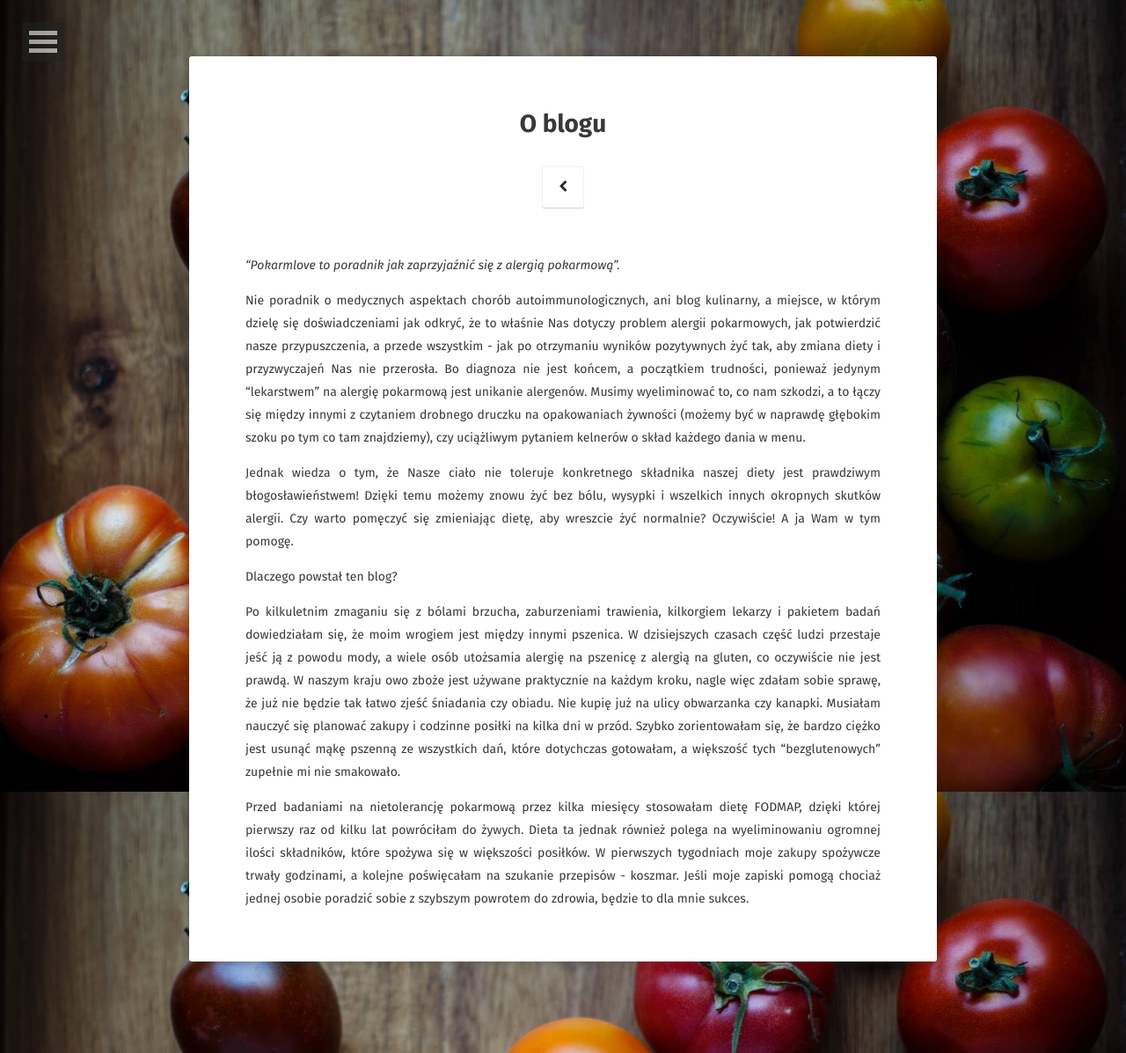
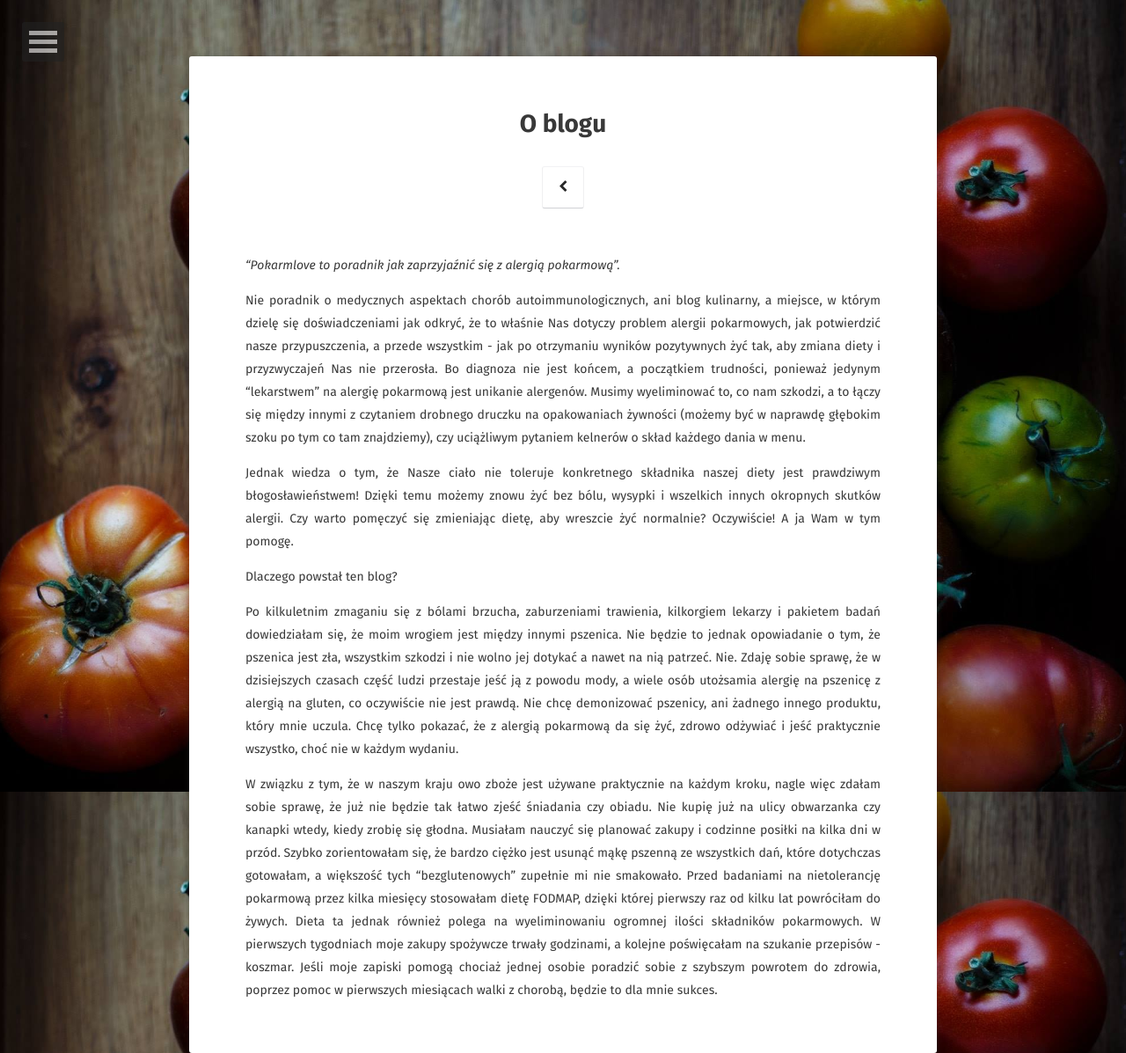
Before and after one commit to Emikis/emikis.github.io, a Jekyll site: the page built from about/index.md, in a window 1280 px wide. Shown: the whole page at 88% size. Built offline with Jekyll 4.4.1, drawn with Linux system fonts in a browser that asks for light colours; some web fonts are replaced.

Commit message:
Update index.md

```diff
--- a/about/index.md
+++ b/about/index.md
@@ -13,6 +13,6 @@ Jednak wiedza o tym, że Nasze ciało nie toleruje konkretnego składnika naszej
 
 Dlaczego powstał ten blog?
 
-Po kilkuletnim zmaganiu się z bólami brzucha, zaburzeniami trawienia, kilkorgiem lekarzy i pakietem badań dowiedziałam się, że moim wrogiem jest między innymi pszenica. W dzisiejszych czasach część ludzi przestaje jeść ją z powodu mody, a wiele osób utożsamia alergię na pszenicę z alergią na gluten, co oczywiście nie jest prawdą. W naszym kraju owo zboże jest używane praktycznie na każdym kroku, nagle więc zdałam sobie sprawę, że już nie będzie tak łatwo zjeść śniadania czy obiadu. Nie kupię już na ulicy obwarzanka czy kanapki. Musiałam nauczyć się planować zakupy i codzinne posiłki na kilka dni w przód. Szybko zorientowałam się, że bardzo ciężko jest usunąć mąkę pszenną ze wszystkich dań, które dotychczas gotowałam, a większość tych "bezglutenowych" zupełnie mi nie smakowało.
+Po kilkuletnim zmaganiu się z bólami brzucha, zaburzeniami trawienia, kilkorgiem lekarzy i pakietem badań dowiedziałam się, że moim wrogiem jest między innymi pszenica. Nie będzie to jednak opowiadanie o tym, że pszenica jest zła, wszystkim szkodzi i nie wolno jej dotykać a nawet na nią patrzeć. Nie. Zdaję sobie sprawę, że w dzisiejszych czasach część ludzi przestaje jeść ją z powodu mody, a wiele osób utożsamia alergię na pszenicę z alergią na gluten, co oczywiście nie jest prawdą. Nie chcę demonizować pszenicy, ani żadnego innego produktu, który mnie uczula. Chcę tylko pokazać, że z alergią pokarmową da się żyć, zdrowo odżywiać i jeść praktycznie wszystko, choć nie w każdym wydaniu.
 
-Przed badaniami na nietolerancję pokarmową przez kilka miesięcy stosowałam dietę FODMAP, dzięki której pierwszy raz od kilku lat powróciłam do żywych. Dieta ta jednak również polega na wyeliminowaniu ogromnej ilości składników, które spożywa się w większości posiłków. W pierwszych tygodniach moje zakupy spożywcze trwały godzinami, a kolejne poświęcałam na szukanie przepisów - koszmar. Jeśli moje zapiski pomogą chociaż jednej osobie poradzić sobie z szybszym powrotem do zdrowia, będzie to dla mnie sukces.
+W związku z tym, że w naszym kraju owo zboże jest używane praktycznie na każdym kroku, nagle więc zdałam sobie sprawę, że już nie będzie tak łatwo zjeść śniadania czy obiadu. Nie kupię już na ulicy obwarzanka czy kanapki wtedy, kiedy zrobię się głodna. Musiałam nauczyć się planować zakupy i codzinne posiłki na kilka dni w przód. Szybko zorientowałam się, że bardzo ciężko jest usunąć mąkę pszenną ze wszystkich dań, które dotychczas gotowałam, a większość tych "bezglutenowych" zupełnie mi nie smakowało. Przed badaniami na nietolerancję pokarmową przez kilka miesięcy stosowałam dietę FODMAP, dzięki której pierwszy raz od kilku lat powróciłam do żywych. Dieta ta jednak również polega na wyeliminowaniu ogromnej ilości składników pokarmowych. W pierwszych tygodniach moje zakupy spożywcze trwały godzinami, a kolejne poświęcałam na szukanie przepisów - koszmar. Jeśli moje zapiski pomogą chociaż jednej osobie poradzić sobie z szybszym powrotem do zdrowia, poprzez pomoc w pierwszych miesiącach walki z chorobą, będzie to dla mnie sukces.
```
